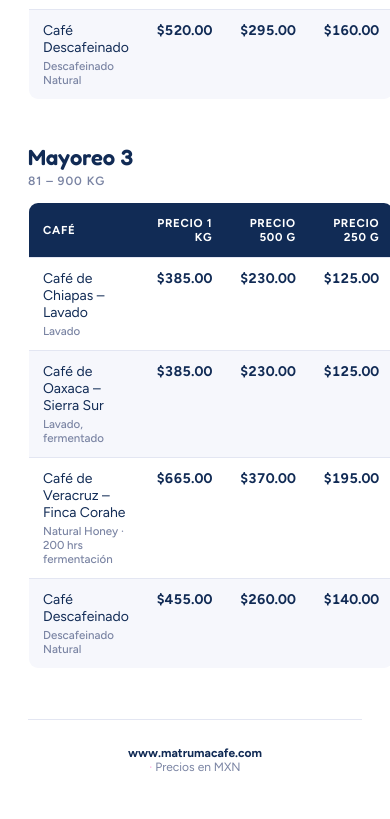
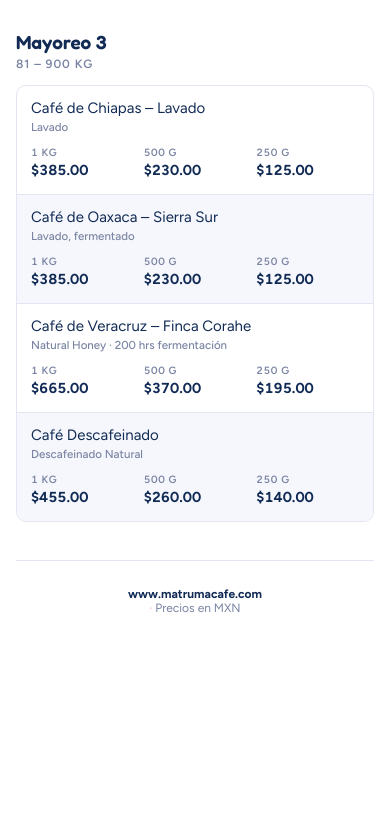
Before and after one commit to caarlosdamian/mayoreo, a plain HTML site: page index.html in a window 390 px wide. Shown: the part 1181-2000 px from the top of the page. After the commit the page ends 1856 px from the top, so only its background shows below. Drawn offline with Linux system fonts and the light colour scheme.

Commit message:
fix style

```diff
--- a/index.html
+++ b/index.html
@@ -40,7 +40,6 @@
     font-family:'Figtree', Arial, sans-serif; padding:0 0 60px;
   }
   .wrap{max-width:920px;margin:0 auto;padding:0 28px;}
-  .top-bar{ background:var(--indigo); height:8px; width:100%; }
   header.brand{ text-align:center; padding:48px 0 30px; }
   header.brand img.logo{ height:auto; width:100%; max-width:560px; }
   .doc-title{
@@ -91,6 +90,34 @@
   footer .site a{ color:inherit; text-decoration:none; }
   footer .site a:hover{ text-decoration:underline; }
   footer .dots{ color:var(--pink); }
+
+  @media (max-width:640px){
+    .wrap{ padding:0 16px; }
+    header.brand{ padding:30px 0 20px; }
+    .doc-title{ font-size:17px; }
+    section.table-block{ margin-bottom:34px; }
+    .block-head h2{ font-size:19px; }
+
+    thead{ display:none; }
+    table, tbody{ display:block; }
+    tbody tr{
+      display:grid; grid-template-columns:repeat(3,1fr);
+      gap:2px 10px; padding:13px 14px 15px; border-top:1px solid var(--line);
+    }
+    tbody tr:first-child{ border-top:none; }
+    tbody td{ display:block; padding:0; border-top:none; }
+    tbody td.name{ grid-column:1 / -1; margin-bottom:10px; font-size:15px; }
+    tbody td.price-col{ text-align:left; font-size:14.5px; }
+    tbody td.price-col::before{
+      display:block; font-size:10.5px; font-weight:600; color:#7a84a3;
+      letter-spacing:0.06em; text-transform:uppercase; margin-bottom:2px;
+    }
+    tbody td.price-col:nth-child(2)::before{ content:"1 Kg"; }
+    tbody td.price-col:nth-child(3)::before{ content:"500 g"; }
+    tbody td.price-col:nth-child(4)::before{ content:"250 g"; }
+
+    footer{ margin-top:38px; }
+  }
 </style>
 </head>
 <body>
```
